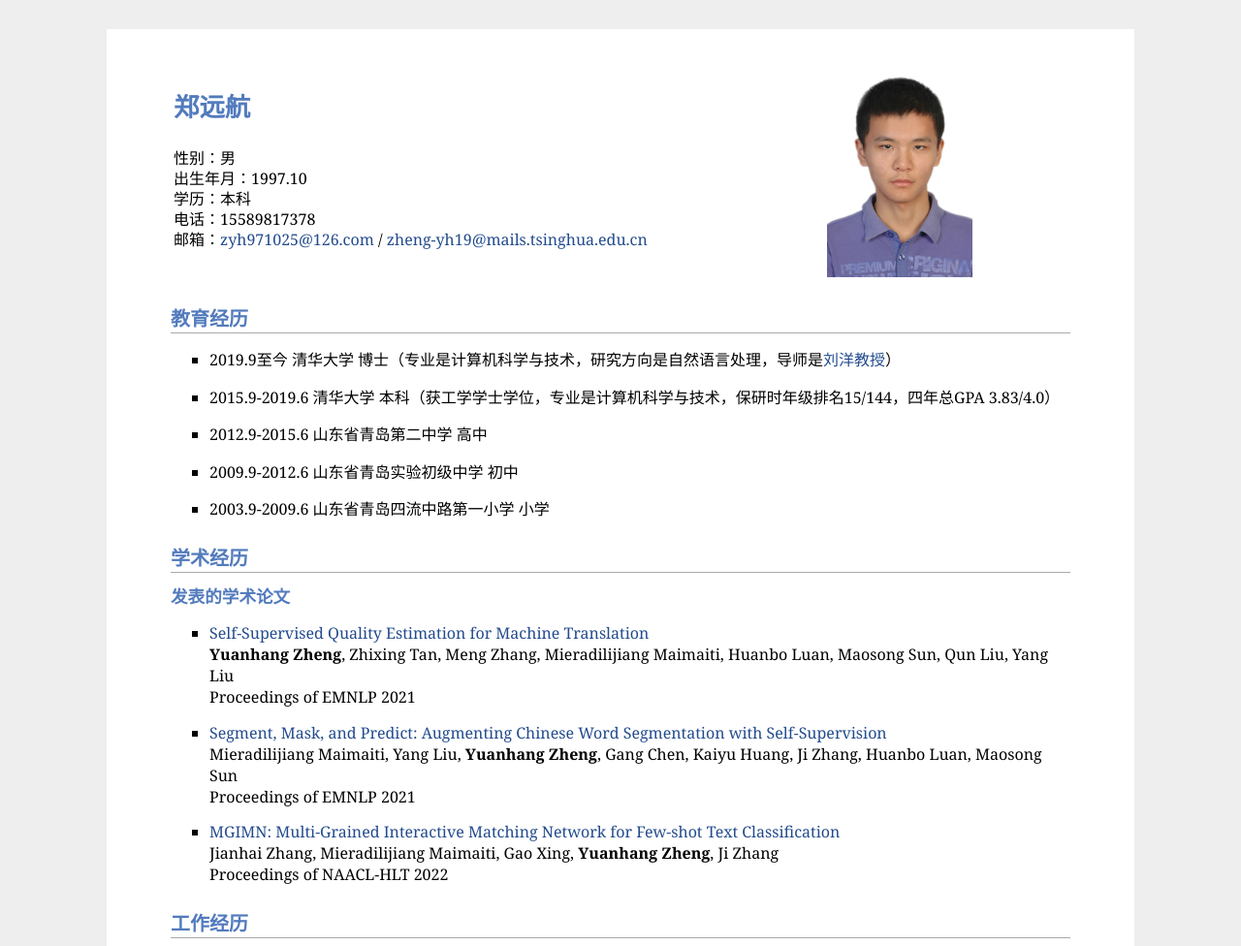
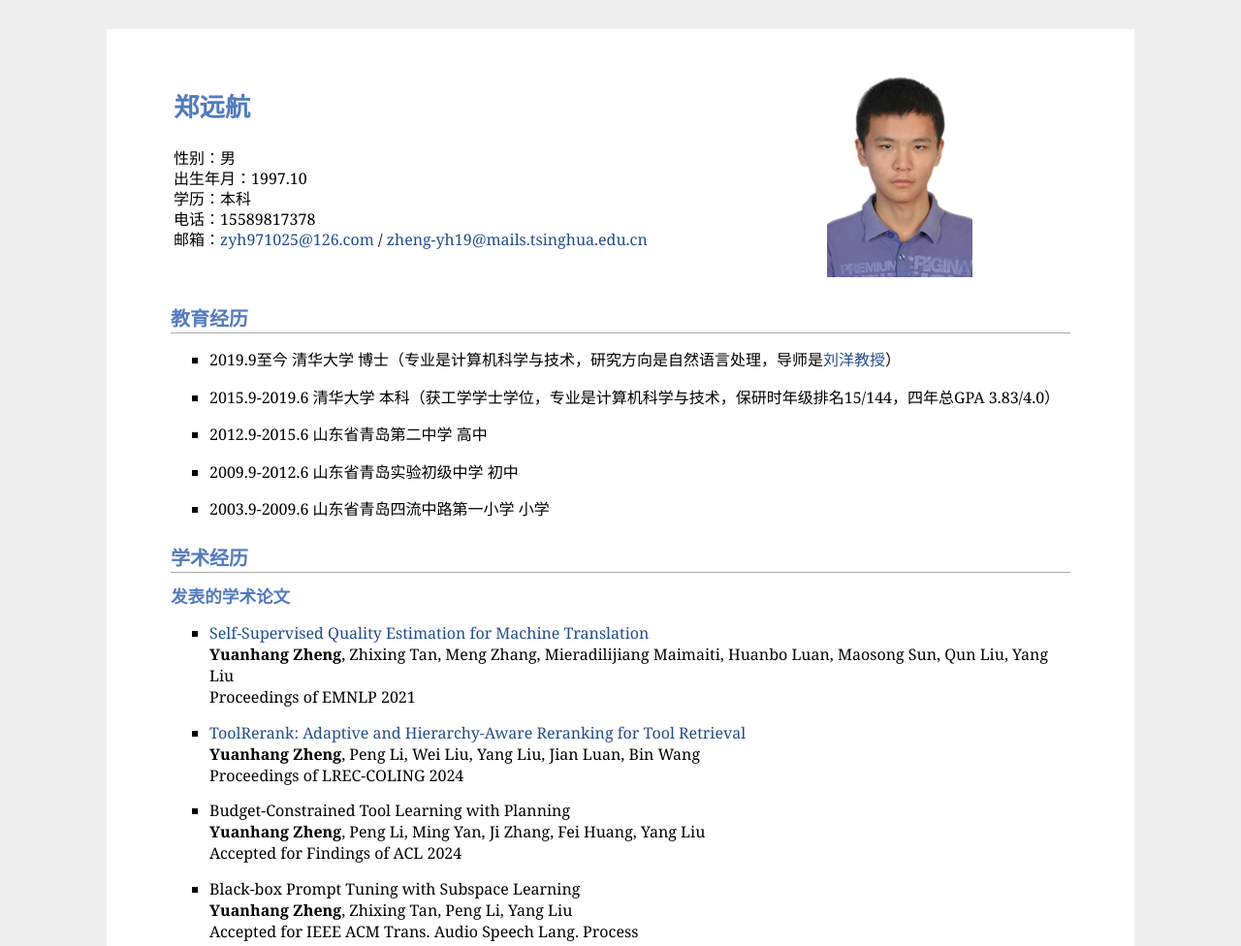
Before and after one commit to ZYH111/ZYH111.github.io, a plain HTML site: page index.html in a window 1280 px wide. Shown: the top 976 px of the page at 97% size. Drawn offline with Linux system fonts and the light colour scheme.

Commit message:
Update index.html

```diff
--- a/index.html
+++ b/index.html
@@ -43,6 +43,21 @@
         <a href="https://aclanthology.org/2021.emnlp-main.267/">Self-Supervised Quality Estimation for Machine Translation</a><br>
         <b>Yuanhang Zheng</b>, Zhixing Tan, Meng Zhang, Mieradilijiang Maimaiti, Huanbo Luan, Maosong Sun, Qun Liu, Yang Liu<br>
         Proceedings of EMNLP 2021
+    </li>
+    <li>
+        <a href="https://aclanthology.org/2024.lrec-main.1413/">ToolRerank: Adaptive and Hierarchy-Aware Reranking for Tool Retrieval</a><br>
+        <b>Yuanhang Zheng</b>, Peng Li, Wei Liu, Yang Liu, Jian Luan, Bin Wang<br>
+        Proceedings of LREC-COLING 2024
+    </li>
+    <li>
+        Budget-Constrained Tool Learning with Planning<br>
+        <b>Yuanhang Zheng</b>, Peng Li, Ming Yan, Ji Zhang, Fei Huang, Yang Liu<br>
+        Accepted for Findings of ACL 2024
+    </li>
+    <li>
+        Black-box Prompt Tuning with Subspace Learning<br>
+        <b>Yuanhang Zheng</b>, Zhixing Tan, Peng Li, Yang Liu<br>
+        Accepted for IEEE ACM Trans. Audio Speech Lang. Process
     </li>
     <li>
         <a href="https://aclanthology.org/2021.emnlp-main.158/">Segment, Mask, and Predict: Augmenting Chinese Word Segmentation with Self-Supervision</a><br>
```
